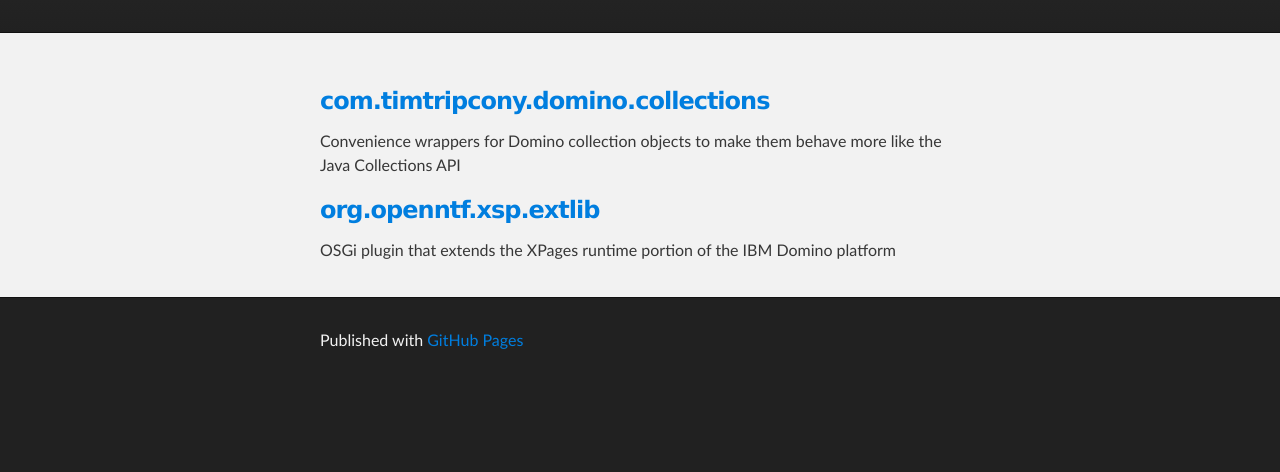
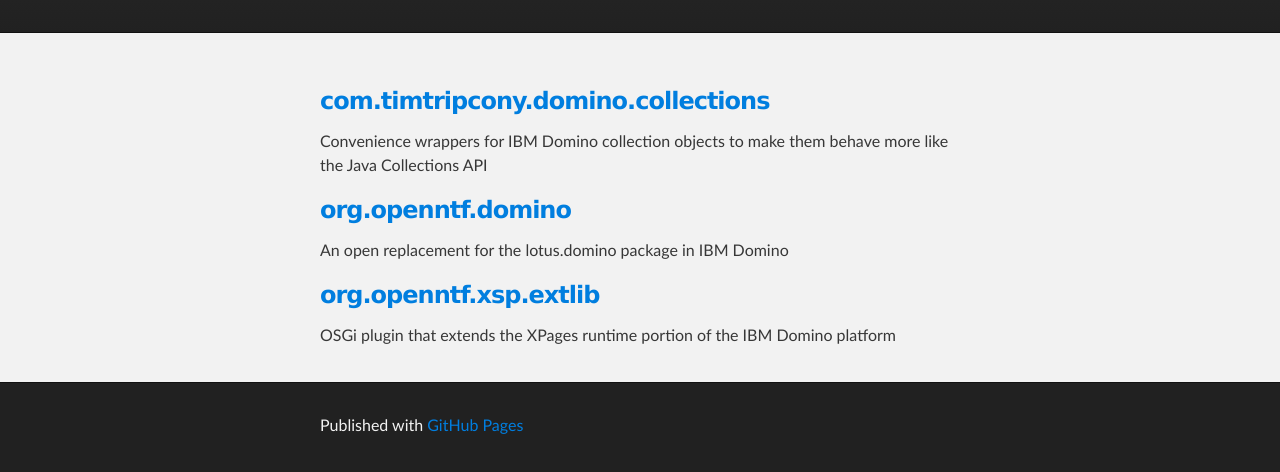
Before and after one commit to timtripcony/timtripcony.github.com, a plain HTML site: page index.html in a window 1280 px wide. Shown: the part 337-809 px from the top of the page. Drawn offline with Linux system fonts and the light colour scheme.

Commit message:
Added description of org.openntf.domino repo

```diff
--- a/index.html
+++ b/index.html
@@ -28,12 +28,11 @@
     <div id="main_content_wrap" class="outer">
       <section id="main_content" class="inner">
         <h3><a href="http://timtripcony.github.com/com.timtripcony.domino.collections/">com.timtripcony.domino.collections</a></h3>
-
-<p>Convenience wrappers for Domino collection objects to make them behave more like the Java Collections API</p>
-
-<h3><a href="https://github.com/timtripcony/org.openntf.xsp.extlib">org.openntf.xsp.extlib</a></h3>
-
-<p>OSGi plugin that extends the XPages runtime portion of the IBM Domino platform</p>
+        <p>Convenience wrappers for IBM Domino collection objects to make them behave more like the Java Collections API</p>
+        <h3><a href="http://timtripcony.github.com/org.openntf.domino/">org.openntf.domino</a></h3>
+        <p>An open replacement for the lotus.domino package in IBM Domino</p>
+        <h3><a href="https://github.com/timtripcony/org.openntf.xsp.extlib">org.openntf.xsp.extlib</a></h3>
+        <p>OSGi plugin that extends the XPages runtime portion of the IBM Domino platform</p>
       </section>
     </div>
 
```
